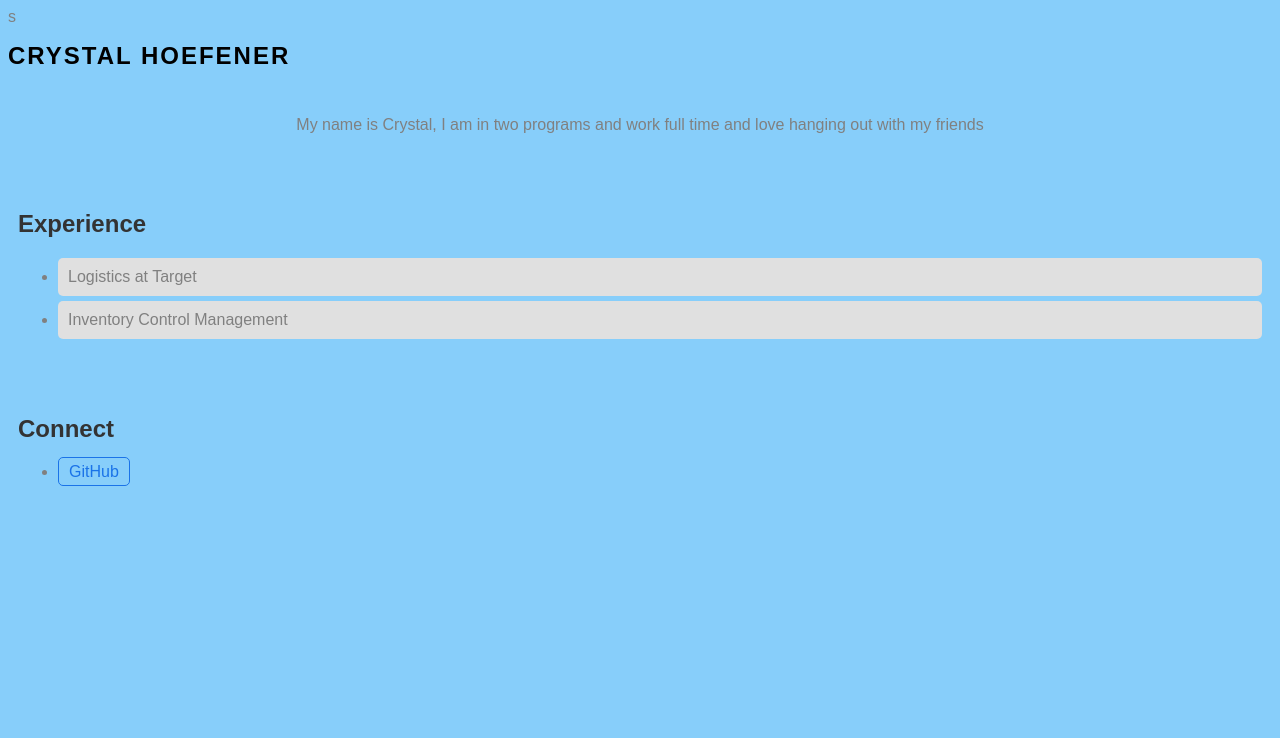
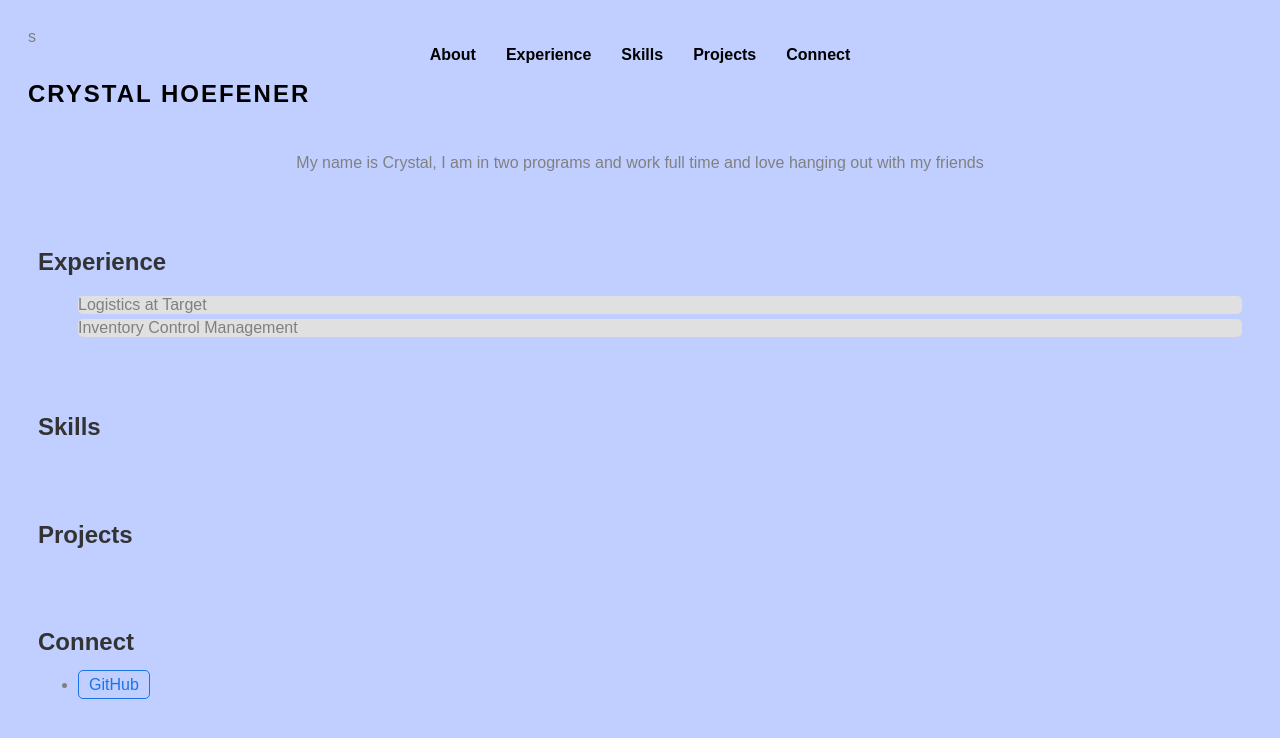
Before and after one commit to cah0214/crystal-hoefener-luna, a plain HTML site: page index.html in a window 1280 px wide. Drawn offline with Linux system fonts and the light colour scheme.

Commit message:
formatted styles added

```diff
--- a/css/index.css
+++ b/css/index.css
@@ -1,6 +1,39 @@
 
 sCSS
+
 /* General Body Styles */
+
+nav {
+    position: sticky;
+    top: 0;
+    background-color: white;
+    padding: 10px 20px;
+    z-index: 1000;
+}
+
+/* Navigstion list */
+
+nav ul {
+    display: flex;
+    justify-content: center;
+    list-style-type: none;
+    margin: 0;
+    padding: 0;
+}
+
+/* Navigation links */
+nav ul li a {
+    text-decoration: none;
+    color: black;
+    padding: 10px 15px;
+    font-weight: bold;
+    transition: 0.3s;
+}
+
+nav ul li a:hover {
+    background-color: lightgray;
+    border-radius: 5px;
+}
 
 body{
     background-color: rgb(192, 207, 255);
@@ -11,6 +44,17 @@ body{
     padding: 20px;
 
 }
+
+nav {
+    /*styles will go here*/
+}
+ nav ul {
+    /*styles for the list of links */
+ }
+ nav ul li a {
+    /*styles for each link */
+ }
+
 /* Headings */
 
 h1 {
@@ -38,6 +82,12 @@ section {
     padding: 10px;
     margin: 5px 0;
     border-radius: 5px;
+
+    display: flex;
+    flex-direction: column;
+    gap: 10px;
+    padding: 0;
+    list-style-type: none;
 }
 /* Connect Links */
 #connect a {
@@ -57,8 +107,3 @@ section {
 #about {
     text-align: center;
 }
-body {
-  background-color: lightskyblue;
-  color: gray;
-  font-family: Arial, sans-serif;
-}
--- a/index.html
+++ b/index.html
@@ -16,6 +16,15 @@ s<!DOCTYPE html>
 
 </head>
 <body>
+   <nav>
+    <ul>
+        <li><a href="#about">About</a></li>
+        <li><a href="#experience">Experience</a></li>
+        <li><a href="#skills">Skills</a></li>
+        <li><a href="projects">Projects</a></li>
+        <li><a href="connect">Connect</a></li>
+    </ul>
+   </nav>
    <!-- Name -->
     <h1>Crystal Hoefener</h1>
 
@@ -36,6 +45,17 @@ s<!DOCTYPE html>
     </ul>
 </section>
 
+    <!--Skills Section-->
+    <section id="skills">
+        <h2>Skills</h2>
+    </section>
+
+    <!--Projects Section-->
+    <section id="projects">
+        <h2>Projects</h2>
+        <ul></ul>
+    </section>
+
     <!--Connect Section-->
 <section id="connect">
     <h2>Connect</h2>
```
